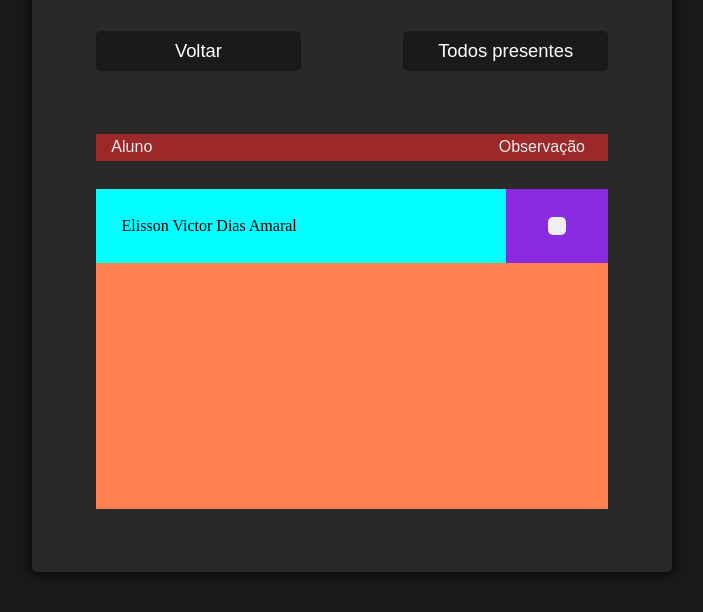
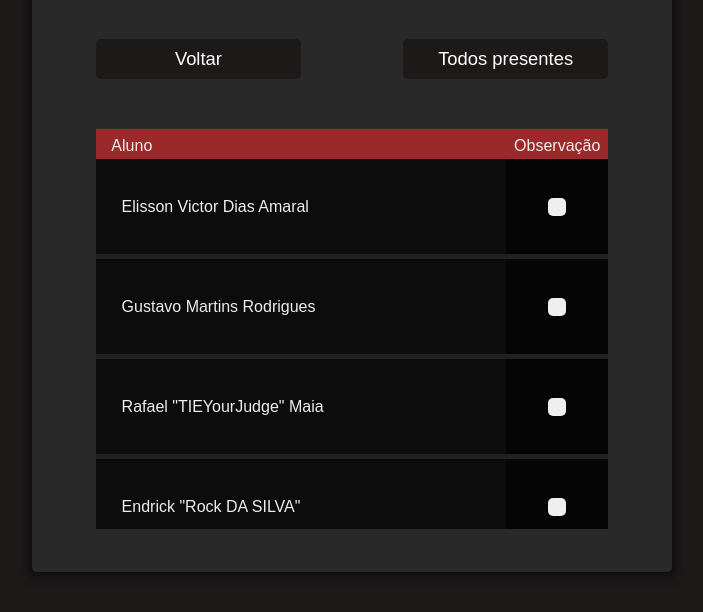
Before and after one commit to gustavuhh1/Infinity-Marq, a plain HTML site: page presenca/index.html in a window 1280 px wide. Shown: the part 188-800 px from the top of the page, without its empty margins (288-991 px from the left). Drawn offline with Linux system fonts and the light colour scheme; files whose address does not match are found by name.

Commit message:
update 1.2
Falta ajeitar a presença de fato

```diff
--- a/presenca/index.html
+++ b/presenca/index.html
@@ -5,7 +5,7 @@
     <meta charset="UTF-8">
     <meta http-equiv="X-UA-Compatible" content="IE=edge">
     <meta name="viewport" content="width=device-width, initial-scale=1.0">
-    <title>Infinity Login</title>
+    <title>312 DFS JS</title>
     <link rel="shortcut icon" href="https://www.infinityschool.app/static/favicon-16x16.png" type="image/x-icon">
     <link rel="stylesheet" href="reset.css">
     <link rel="stylesheet" href="style.css">
@@ -16,41 +16,157 @@
     <div class="principal">
 
         <div class="apresentacao">
-            <h1>312 DFS 2 Javascript</h1>
+            <h1>312 DFS Javascript</h1>
         </div>
         <div class="beleza"></div>
+
         <div class="interativo">
+
             <div class="botoes">
                 <button class="botao" id="voltar">Voltar</button>
                 <button class="botao" id="geralPresente">Todos presentes</button>
             </div>
-            <div class="alunosLegenda">
-                <h2>Aluno</h2>
-                <h2>Observação</h2>
-            </div>
-            <div class="alunosWindow">
 
+            <div class="alunosInterface">
 
-                        <div class="alunoWindow">
+                <div class="alunosLegenda">
+                    <h2>Aluno</h2>
+                    <h2>Observação</h2>
+                </div>
+
+                <ul class="listaAlunos">
+
+                    <li class="Aluno">
+
+                        <div class="alunoIndiv">
+
                             <div class="alunoHUD">
                                 <div class="alunoName">
                                     <h3>Elisson Victor Dias Amaral</h3>
                                 </div>
+
                                 <div class="alunoObs">
                                     <button></button>
                                 </div>
                             </div>
-                            <div class="alunoTxT" hidden>
-                                <input type="text" placeholder="Insira seu comentário...">
+
+                            <div class="alunoComentario" hidden>
+                                <input type="text" placeholder="Insira o comentário...">
                             </div>
+
                         </div>
+                    </li>
 
 
 
 
+                    <li class="Aluno">
+
+                        <div class="alunoIndiv">
+
+                            <div class="alunoHUD">
+                                <div class="alunoName">
+                                    <h3>Gustavo Martins Rodrigues</h3>
+                                </div>
+
+                                <div class="alunoObs">
+                                    <button></button>
+                                </div>
+                            </div>
+
+                            <div class="alunoComentario" hidden>
+                                <input type="text" placeholder="Insira o comentário...">
+                            </div>
+
+                        </div>
+                    </li>
+                    <li class="Aluno">
+
+                        <div class="alunoIndiv">
+
+                            <div class="alunoHUD">
+                                <div class="alunoName">
+                                    <h3>Rafael "TIEYourJudge" Maia</h3>
+                                </div>
+
+                                <div class="alunoObs">
+                                    <button></button>
+                                </div>
+                            </div>
+
+                            <div class="alunoComentario" hidden>
+                                <input type="text" placeholder="Insira o comentário...">
+                            </div>
+
+                        </div>
+                    </li>
+                    <li class="Aluno">
+
+                        <div class="alunoIndiv">
+
+                            <div class="alunoHUD">
+                                <div class="alunoName">
+                                    <h3>Endrick "Rock DA SILVA"</h3>
+                                </div>
+
+                                <div class="alunoObs">
+                                    <button></button>
+                                </div>
+                            </div>
+
+                            <div class="alunoComentario" hidden>
+                                <input type="text" placeholder="Insira o comentário...">
+                            </div>
+
+                        </div>
+                    </li>
+                    <li class="Aluno">
+
+                        <div class="alunoIndiv">
+
+                            <div class="alunoHUD">
+                                <div class="alunoName">
+                                    <h3>Meu nome é javascript mesmo</h3>
+                                </div>
+
+                                <div class="alunoObs">
+                                    <button></button>
+                                </div>
+                            </div>
+
+                            <div class="alunoComentario" hidden>
+                                <input type="text" placeholder="Insira o comentário...">
+                            </div>
+
+                        </div>
+                    </li>
+                    <li class="Aluno">
+
+                        <div class="alunoIndiv">
+
+                            <div class="alunoHUD">
+                                <div class="alunoName">
+                                    <h3>Estou aqui apenas para preencher a linguis</h3>
+                                </div>
+
+                                <div class="alunoObs">
+                                    <button></button>
+                                </div>
+                            </div>
+
+                            <div class="alunoComentario" hidden>
+                                <input type="text" placeholder="Insira o comentário...">
+                            </div>
+
+                        </div>
+                    </li>
+
+
+                </ul>
+
             </div>
+        </div>
 
-        </div>
     </div>
 
     <script src="./script.js"></script>
--- /dev/null
+++ b/presenca/script.js
@@ -0,0 +1,5 @@
+const presenca = document.getElementsByClassName('alunoHUD')
+
+presenca.addEventListener('click', () =>{
+    alert('oii')
+})
--- a/presenca/style.css
+++ b/presenca/style.css
@@ -42,6 +42,7 @@ body {
     display: flex;
     justify-content: center;
     flex-wrap: wrap;
+    align-items: center;
 }
 
 .botoes {
@@ -80,48 +81,50 @@ body {
     cursor: pointer;
 }
 
-.alunosWindow {
+.alunosInterface {
     width: 100%;
-    height: 40vh;
-    background-color: coral;
-    overflow-y: auto;
-    scrollbar-width: thin;
+    height: 50vh;
+    background-color: rgba(28, 25, 25, 0.5);
     display: flex;
     flex-flow: column;
-    gap: 5px;
+    overflow-y: scroll;
+    scrollbar-width: thin;
 }
 
 .alunosLegenda {
     width: 100%;
-    height: 5%;
+    height: 10%;
     display: flex;
     justify-content: space-between;
     align-items: center;
-    padding: 0 4.5% 0 3%;
-    background-color: rgb(155, 41, 41);
+    padding: 1.75% 1.5% 1% 3%;
     font-family: Arial, Helvetica, sans-serif;
     color: #EEEEEE;
+    background-color: rgb(155, 41, 41);
 }
 
-.alunoWindow {
+.alunoIndiv {
     width: 100%;
-    height: 23%;
-    max-height: 25%;
-    background-color: aliceblue;
+    height: 95px;
+    background-color: rgba(17, 17, 19, 0.473);
     display: flex;
     flex-direction: column;
+    margin-bottom: 5px;
 }
 
 .alunoHUD{
+    font-family: Arial, Helvetica, sans-serif;
     width: 100%;
     height: 100%;
     display: flex;
+    color: #EEEEEE;
+    justify-content: center;
 }
 
 .alunoName {
     width: 80%;
     height: 100%;
-    background-color: aqua;
+    background-color: rgba(10, 9, 9, 0.8);
     display: flex;
     align-items: center;
     padding-left: 5%;
@@ -130,7 +133,7 @@ body {
 .alunoObs {
     height: 100%;
     width: 20%;
-    background-color: blueviolet;
+    background-color: rgba(0, 0, 0, 0.80);
     display: flex;
     justify-content: center;
     align-items: center;
@@ -143,8 +146,22 @@ body {
     height: 18px;
 }
 
-.alunoTxT{
+.alunoComentario{
     width: 100%;
     height: 35%;
-    background-color: darkgreen;
+    background-color: rgba(0, 0, 0, 0.50);
 }
+
+.alunoComentario input{
+    width: 100%;
+    height: 100%;
+    border: none;
+    padding-left: 5%;
+    background: none;
+    color: #EEEEEE;
+}
+
+.listaAlunos{
+    list-style: none;
+    padding: 0;
+}
```
